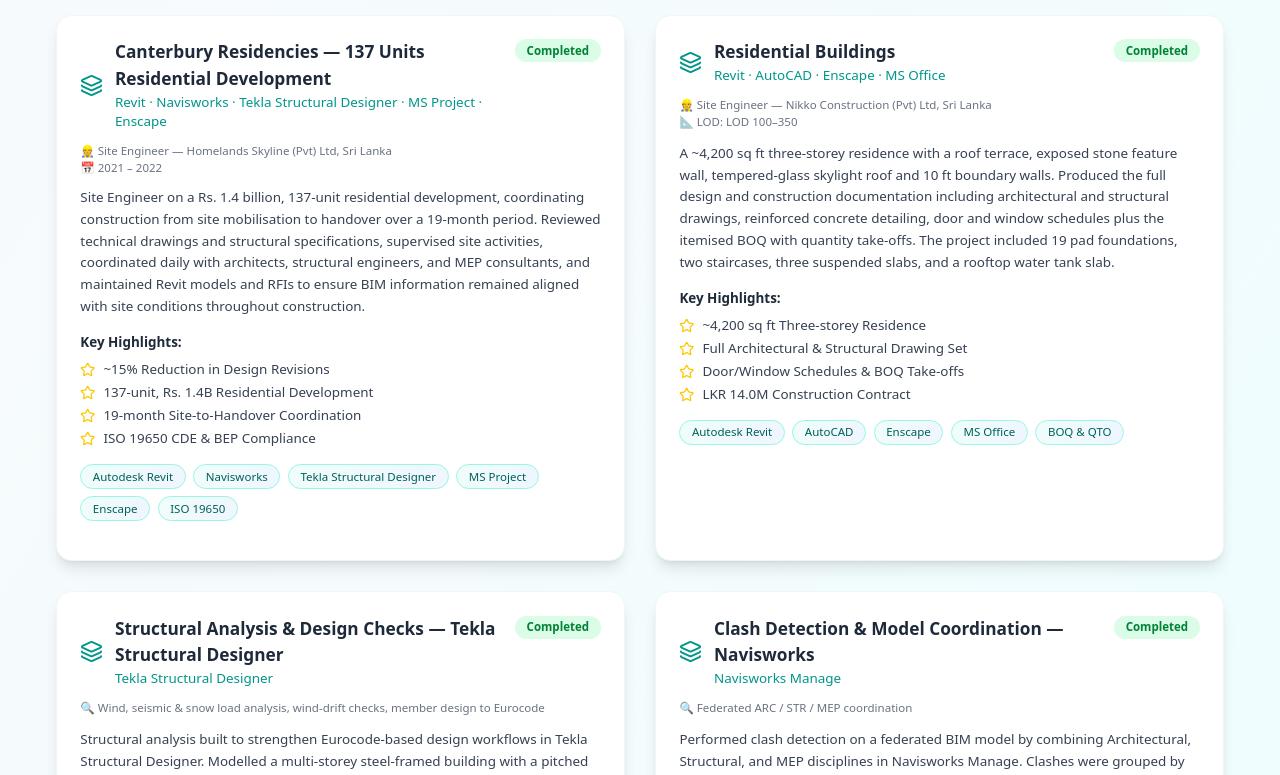
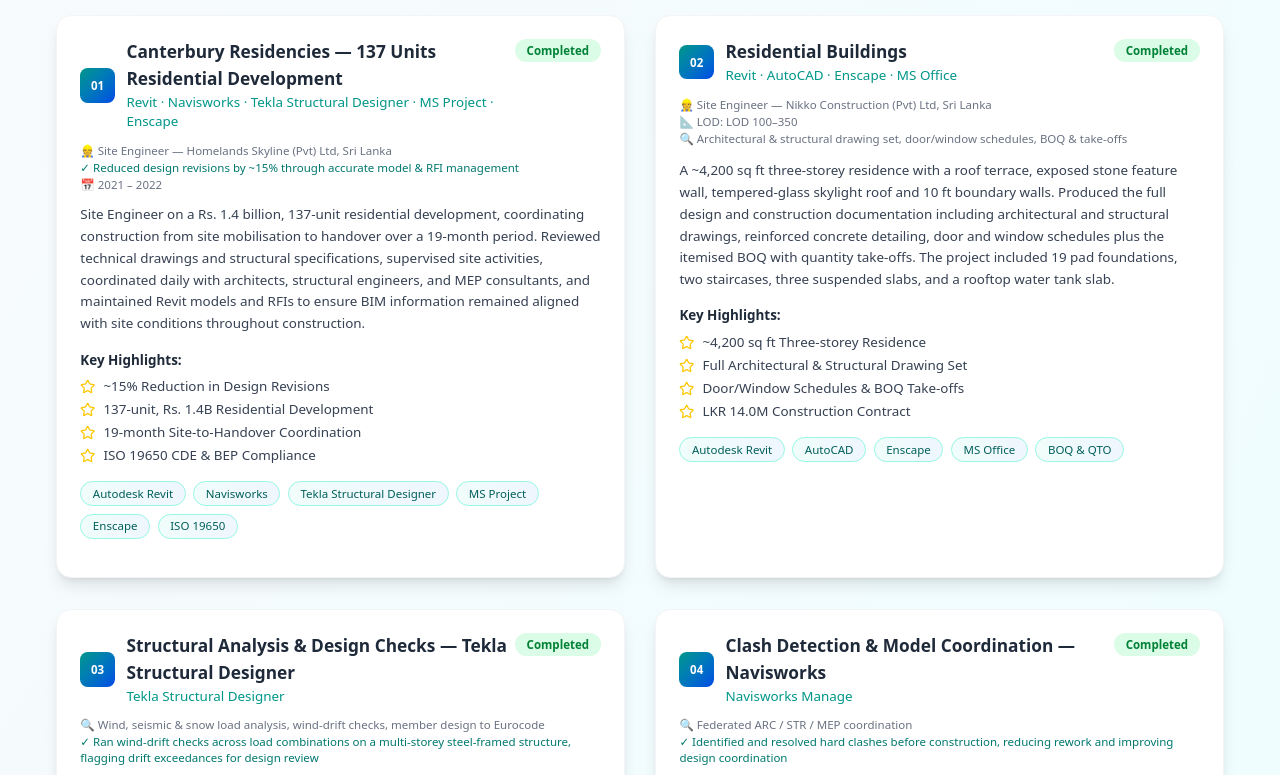
Before and after one commit to Gevindu-Piyawansha/gevindu-portfolio, a React (Vite) app: page / in a window 1280 px wide. Shown: the part 3900-4675 px from the top of the page. Built offline with nearby package versions, Linux system fonts and the light colour scheme.

Commit message:
Add project numbers and result fields to BIM projects matching PDF portfolio

```diff
--- a/src/components/Projects.jsx
+++ b/src/components/Projects.jsx
@@ -9,6 +9,7 @@
 
 const bimProjects = [
   {
+    number: "01",
     title: "Canterbury Residencies — 137 Units Residential Development",
     subtitle: "Revit · Navisworks · Tekla Structural Designer · MS Project · Enscape",
     description:
@@ -25,8 +26,10 @@
     featured: true,
     role: "Site Engineer — Homelands Skyline (Pvt) Ltd, Sri Lanka",
     duration: "2021 – 2022",
+    result: "Reduced design revisions by ~15% through accurate model & RFI management",
   },
   {
+    number: "02",
     title: "Residential Buildings",
     subtitle: "Revit · AutoCAD · Enscape · MS Office",
     description:
@@ -43,8 +46,10 @@
     featured: true,
     role: "Site Engineer — Nikko Construction (Pvt) Ltd, Sri Lanka",
     lod: "LOD 100–350",
+    scope: "Architectural & structural drawing set, door/window schedules, BOQ & take-offs",
   },
   {
+    number: "03",
     title: "Structural Analysis & Design Checks — Tekla Structural Designer",
     subtitle: "Tekla Structural Designer",
     description:
@@ -60,8 +65,10 @@
     status: "Completed",
     featured: false,
     scope: "Wind, seismic & snow load analysis, wind-drift checks, member design to Eurocode",
+    result: "Ran wind-drift checks across load combinations on a multi-storey steel-framed structure, flagging drift exceedances for design review",
   },
   {
+    number: "04",
     title: "Clash Detection & Model Coordination — Navisworks",
     subtitle: "Navisworks Manage",
     description:
@@ -77,8 +84,10 @@
     status: "Completed",
     featured: false,
     scope: "Federated ARC / STR / MEP coordination",
+    result: "Identified and resolved hard clashes before construction, reducing rework and improving design coordination",
   },
   {
+    number: "05",
     title: "4D Construction Sequencing — Navisworks TimeLiner",
     subtitle: "Navisworks Manage — TimeLiner",
     description:
@@ -94,6 +103,7 @@
     status: "Completed",
     featured: false,
     scope: "4D construction sequencing linking a federated LOD 350 coordination model to the project schedule",
+    result: "Simulated the full construction sequence of a commercial building, from foundations to structural completion, for schedule validation and stakeholder review",
   },
   {
     title: "BIM Construction Project Manager",
@@ -252,7 +262,13 @@
               <div className="flex items-start justify-between mb-3">
                 <div className="flex items-center gap-3">
                   {activeTab === "bim" ? (
-                    <Layers className="w-6 h-6 text-teal-600 flex-shrink-0" />
+                    project.number ? (
+                      <span className="w-9 h-9 rounded-lg bg-gradient-to-br from-teal-600 to-blue-700 flex items-center justify-center text-white text-xs font-bold flex-shrink-0">
+                        {project.number}
+                      </span>
+                    ) : (
+                      <Layers className="w-6 h-6 text-teal-600 flex-shrink-0" />
+                    )
                   ) : (
                     <Building2 className="w-6 h-6 text-teal-600 flex-shrink-0" />
                   )}
@@ -274,11 +290,14 @@
                 </span>
               </div>
 
-              {(project.role || project.location || project.duration || project.lod || project.scope) && (
+              {(project.role || project.location || project.duration || project.lod || project.scope || project.result) && (
                 <div className="flex flex-col gap-0.5 text-xs text-gray-500 mb-3">
                   {project.role && <span>👷 {project.role}</span>}
                   {project.lod && <span>📐 LOD: {project.lod}</span>}
                   {project.scope && <span>🔍 {project.scope}</span>}
+                  {project.result && (
+                    <span className="text-teal-700 font-medium">✓ {project.result}</span>
+                  )}
                   <div className="flex gap-4">
                     {project.location && <span>📍 {project.location}</span>}
                     {project.duration && <span>📅 {project.duration}</span>}
```
